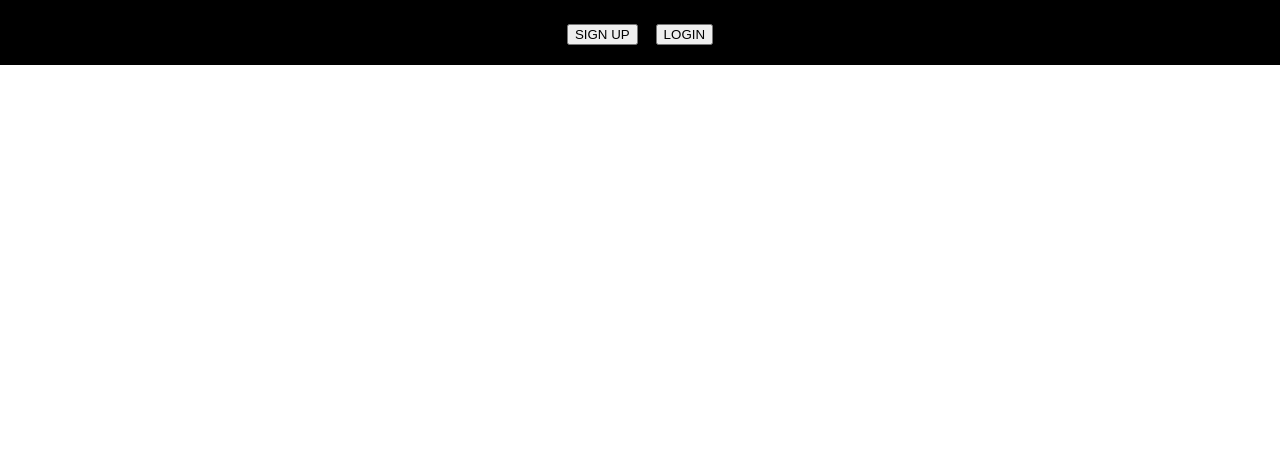
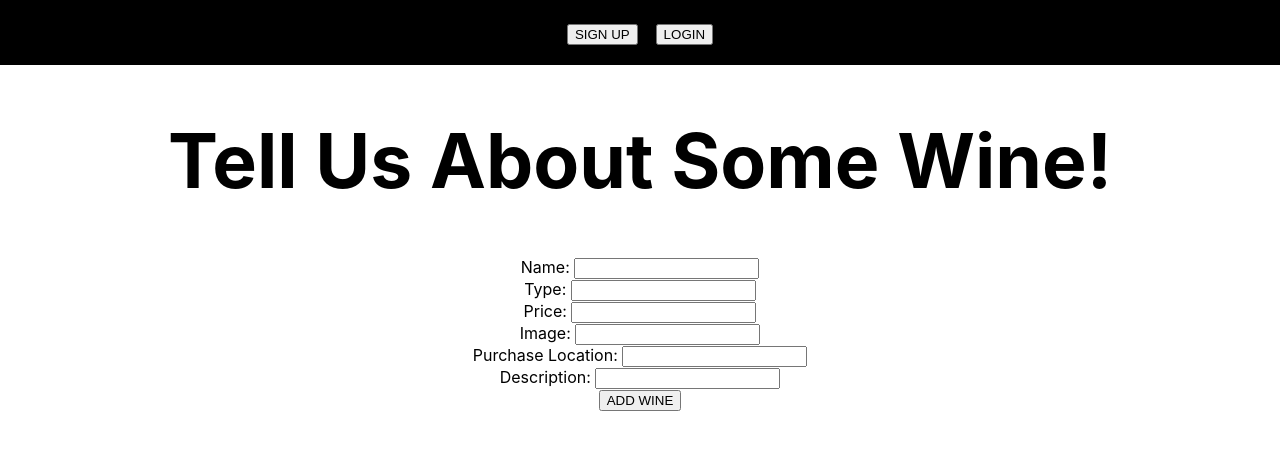
Before and after one commit to sblum55/wine-time-front, a React (Create React App) app in the folder sam-solo/: page /new in a window 1280 px wide. Shown: the top 450 px of the page. Built offline with nearby package versions, Linux system fonts and the light colour scheme; no server answers.

Commit message:
fixed bug with add wine form page

```diff
--- a/sam-solo/src/App.css
+++ b/sam-solo/src/App.css
@@ -5,6 +5,10 @@ body {
 h1 {
   font-size: 75px;
   text-align: center;
+}
+
+img {
+  width: 40%;
 }
 
 .navBar {
@@ -28,6 +32,12 @@ h1 {
   padding-right: 10px;
 }
 
+.wineFormLink {
+  margin-top: 15px;
+  padding-right: 10px;
+  color: white;
+}
+
 .wineContainer {
   display: inline-block;
   justify-content: center;
--- a/sam-solo/src/App.js
+++ b/sam-solo/src/App.js
@@ -8,6 +8,7 @@ import Home from './pages/Home'
 import SignUpForm from './pages/SignUp'
 import LogInForm from './pages/LogIn'
 import SingleWine from './pages/SingleWine'
+import WineForm from './pages/CreateWine'
 
 
 function App() {
@@ -22,7 +23,7 @@ function App() {
     })
   }
 
-  useEffect(fetchWine, [])
+  useEffect( () => {fetchWine()} , [])
 
   const fetchUser = () => {
     console.log();
@@ -45,7 +46,7 @@ function App() {
 
       {/* Home Page */}
       <Route exact path = '/'>
-        <Home allWines = {allWines} />
+        <Home allWines = {allWines} user = {user} />
       </Route>
 
         {/* Sign Up Form */}
@@ -67,9 +68,14 @@ function App() {
       }} />
 
       {/* Single Wine Page */}
-      <Route path = '/:id' render = {(routingInfo) => {
-        return <SingleWine id = {routingInfo.match.params.id} />
+      <Route exact path = '/wine/:id' render = {(routingInfo) => {
+        return <SingleWine id = {routingInfo.match.params.id} user = {user} />
       }} />
+
+      {/* Wine form Page */}
+      <Route exact path = '/new'>
+        <WineForm user = {user} setUser = {setUser} />
+      </Route>
 
 
     </div>
--- /dev/null
+++ b/sam-solo/src/pages/CreateWine.js
@@ -0,0 +1,60 @@
+import axios from 'axios'
+import { useState } from 'react'
+
+const WineForm = (props) => {
+    const [name, setName] = useState('')
+    const [type, setType] = useState('')
+    const [price, setPrice] = useState('')
+    const [image, setImage] = useState('')
+    const [purchase_location, setPurchase_Location] = useState('')
+    const [description, setDescription] = useState('')
+
+    const handleSubmit = (e) => {
+        e.preventDefault()
+        console.log('called handle submit');
+        axios.post(`${process.env.REACT_APP_BACKEND_URL}/wines`, {name, type, price, image, purchase_location, description}, {
+            headers: {
+                Authorization: props.user.id
+            }
+        })
+        .then((response) => {
+            console.log(response);
+            props.setUser(response.data.user)
+        })
+    }
+
+    return (
+        <div>
+            <h1>Tell Us About Some Wine!</h1>
+            <form onSubmit={handleSubmit}>
+                <div>
+                    <label htmlFor = 'new-wine-name'>Name: </label>
+                    <input id = 'new-wine-name' value = {name} onChange = {(e) => {setName(e.target.value)}} />
+                </div>
+                <div>
+                    <label htmlFor = 'new-wine-type'>Type: </label>
+                    <input id = 'new-wine-type' value = {type} onChange = {(e) => {setType(e.target.value)}} />
+                </div>
+                <div>
+                    <label htmlFor = 'new-wine-price'>Price: </label>
+                    <input id = 'new-wine-price' value = {price} onChange = {(e) => {setPrice(e.target.value)}} />
+                </div>
+                <div>
+                    <label htmlFor = 'new-wine-image'>Image: </label>
+                    <input type = 'url' id = 'new-wine-image' value = {image} onChange = {(e) => {setImage(e.target.value)}} />
+                </div>
+                <div>
+                    <label htmlFor = 'new-wine-location'>Purchase Location: </label>
+                    <input id = 'new-wine-location' value = {purchase_location} onChange = {(e) => {setPurchase_Location(e.target.value)}} />
+                </div>
+                <div>
+                    <label htmlFor = 'new-wine-description'>Description: </label>
+                    <input id = 'new-wine-description' value = {description} onChange = {(e) => {setDescription(e.target.value)}} />
+                </div>
+                <input type = 'submit' value = 'ADD WINE' />
+            </form>
+        </div>
+    )
+}
+
+export default WineForm;
--- a/sam-solo/src/pages/Home.js
+++ b/sam-solo/src/pages/Home.js
@@ -4,9 +4,9 @@ const Home = (props) => {
 
     console.log(props.allWines);
 
-    const wineList = props.allWines.map(wine => (
+    const wineList = props.allWines.slice(0).reverse().map(wine => (
         <li key = {wine.id} className = 'wine-list'>
-            <Link className = 'wineLink' to = {`/${wine.id}`}>{wine.name}</Link>
+            <Link className = 'wineLink' to = {`/wine/${wine.id}`}>{wine.name}</Link>
         </li>
     ))
 
@@ -14,6 +14,17 @@ const Home = (props) => {
         <div>
             <h1>Wine Talk</h1>
             <div className = 'wineContainer'>
+                <div>
+                    {props.user.id ?
+                    <Link to = '/new'>
+                        <button>POST A WINE</button>
+                    </Link>
+                    :
+                    <div>
+                        <p>LOG IN TO SHARE YOUR WINE!</p>
+                    </div>
+                    }
+                </div>
                 {wineList}
             </div>
         </div>
--- a/sam-solo/src/pages/SingleWine.js
+++ b/sam-solo/src/pages/SingleWine.js
@@ -1,5 +1,6 @@
 import { useState, useEffect } from 'react'
 import axios from 'axios'
+import { Link } from 'react-router-dom'
 
 
 const SingleWine = (props) => {
@@ -13,12 +14,24 @@ const SingleWine = (props) => {
         })
     }
 
-    useEffect(fetchOneWine, [props.id])
+    useEffect(() => {fetchOneWine()} , [])
 
     return (
         <div>
+            <div>
+                    {props.user.id ?
+                    <Link to = '/new'>
+                        <button>POST A WINE</button>
+                    </Link>
+                    :
+                    <div>
+                        <p>LOG IN TO SHARE YOUR WINE!</p>
+                    </div>
+                    }
+                </div>
             <h1>{wine.name}</h1>
             <h2>{wine.type}</h2>
+            <img src = {wine.image}></img>
             <p>{wine.price}</p>
             <p>{wine.purchase_location}</p>
             <p>{wine.description}</p>
```
